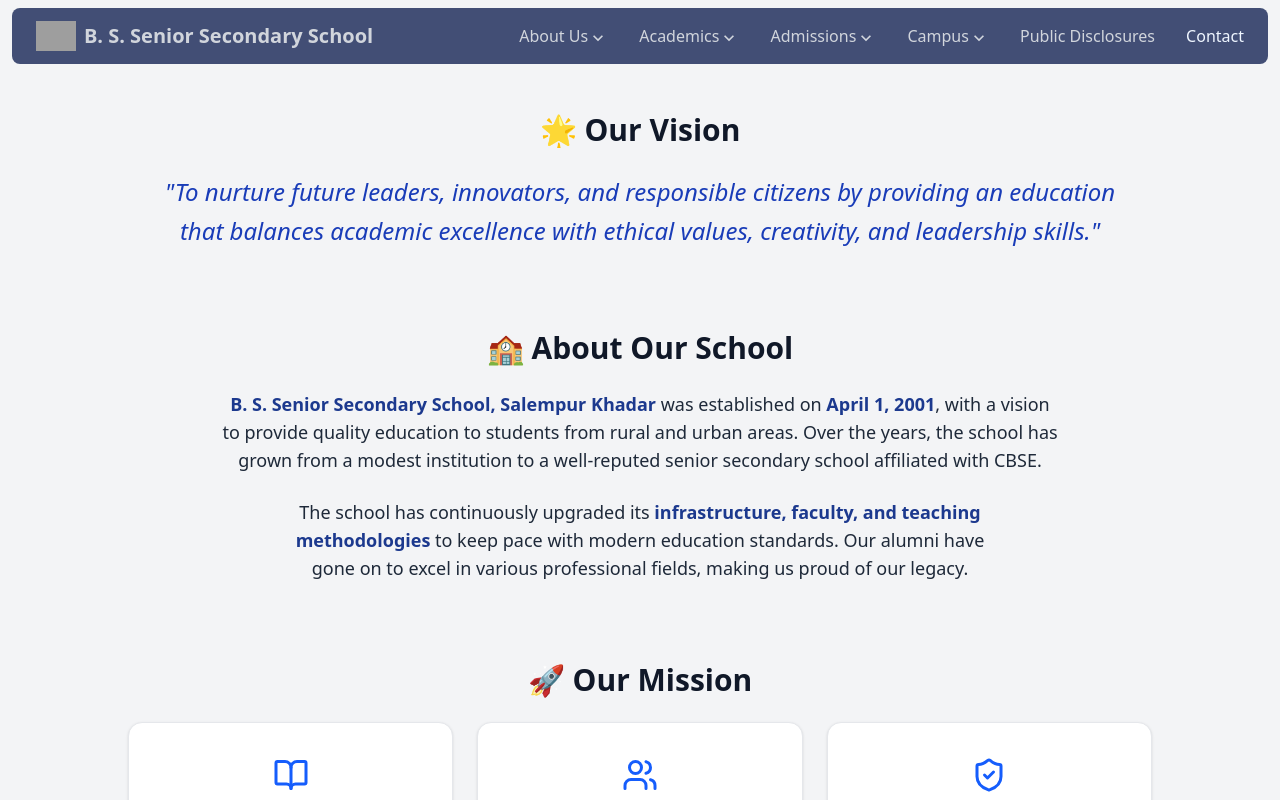
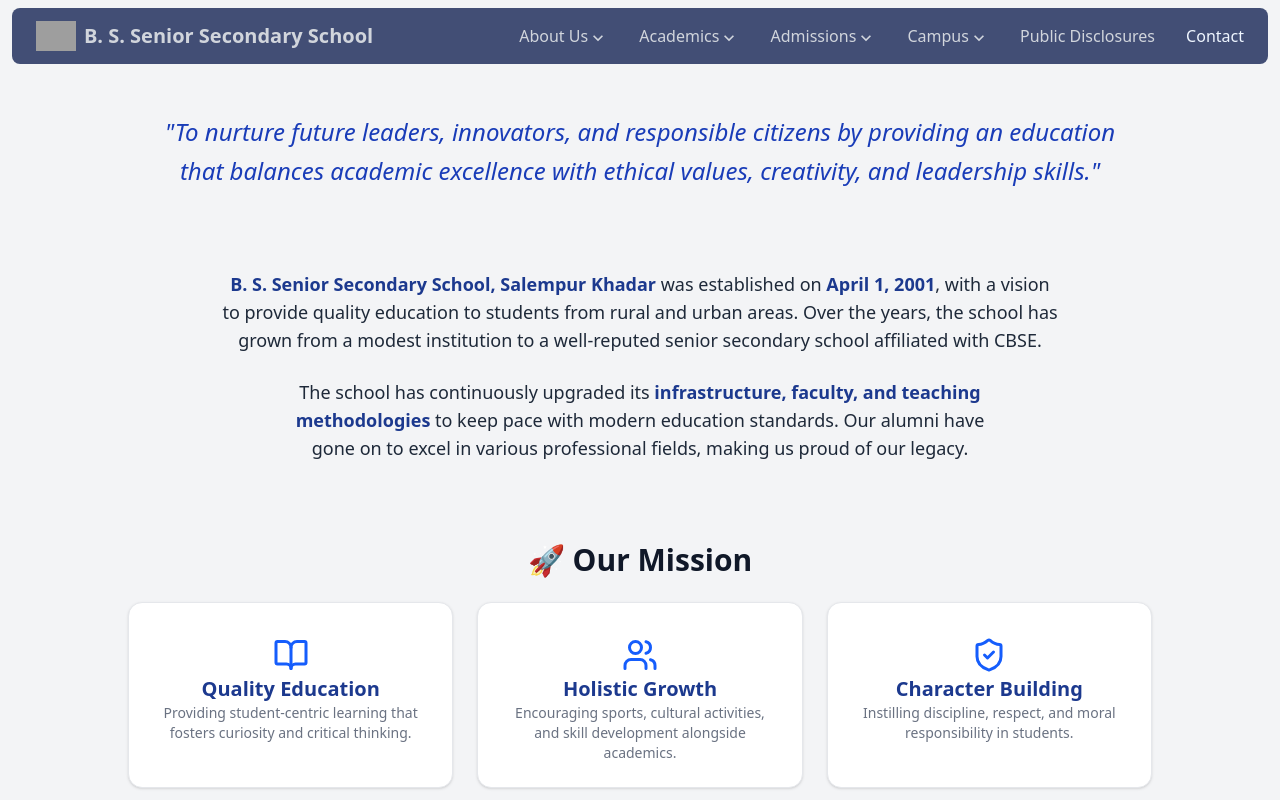
Before and after one commit to s2sharpit/school, a Next.js app: page /about/overview in a window 1280 px wide. Shown: the top 800 px of the page. Built offline with nearby package versions, Linux system fonts and the light colour scheme; grey boxes are pictures that could not be loaded.

Commit message:
refactor: enhance styling and layout of MissionCard, FeatCard, and Navbar components for improved readability and user experience

```diff
--- a/src/app/about/overview/MissionCard.tsx
+++ b/src/app/about/overview/MissionCard.tsx
@@ -32,7 +32,7 @@ export default function MissionCard({
       <Card className="h-full">
         <CardContent className="flex flex-col items-center">
           <div className={`${iconColor} mt-4 scale-150`}>{icon}</div>
-          <CardTitle className="text-xl mt-2">{title}</CardTitle>
+          <CardTitle className="text-xl mt-2 text-center text-blue-900">{title}</CardTitle>
           <CardDescription>
             <p className="text-center">{desc}</p>
           </CardDescription>
--- a/src/app/about/overview/page.tsx
+++ b/src/app/about/overview/page.tsx
@@ -9,7 +9,7 @@ export default function OverviewPage() {
     <Main>
       {/* Vision Statement */}
       <Section>
-        <Title>🌟 Our Vision</Title>
+        {/* <Title>🌟 Our Vision</Title> */}
         <Section.Summary className="text-xl md:text-2xl font-medium italic text-blue-800 md:leading-relaxed">
           &quot;To nurture future leaders, innovators, and responsible citizens
           by providing an education that balances academic excellence with
@@ -19,7 +19,7 @@ export default function OverviewPage() {
 
       {/* School Overview */}
       <Section>
-        <Title>🏫 About Our School</Title>
+        {/* <Title>🏫 About Our School</Title> */}
         <Section.Summary>
           <Accent>B. S. Senior Secondary School, Salempur Khadar</Accent> was
           established on <Accent>April 1, 2001</Accent>, with a vision to
--- a/src/components/FeatCard.tsx
+++ b/src/components/FeatCard.tsx
@@ -25,7 +25,7 @@ export default function FeatCard({
           <CheckCircle className="w-10 sm:w-6 h-10 sm:h-6 mt-2 text-green-600 flex-shrink-0" />
           <div>
             <CardTitle className="text-lg/tight text-blue-900">{title}</CardTitle>
-            <CardDescription className="text-base">{desc}</CardDescription>
+            <CardDescription>{desc}</CardDescription>
           </div>
         </CardContent>
       </Card>
--- a/src/components/Navbar.tsx
+++ b/src/components/Navbar.tsx
@@ -93,7 +93,7 @@ export default function Navbar() {
             : "max-lg:max-h-0 max-lg:opacity-0"
         )}
       >
-        <ul className="text-center py-4 lg:flex justify-between gap-">
+        <ul className="text-center py-4 lg:flex justify-between gap-2 max-lg:space-y-5">
           {navData.map((data, index) => (
             <li key={index} className="group">
               <Link
```
